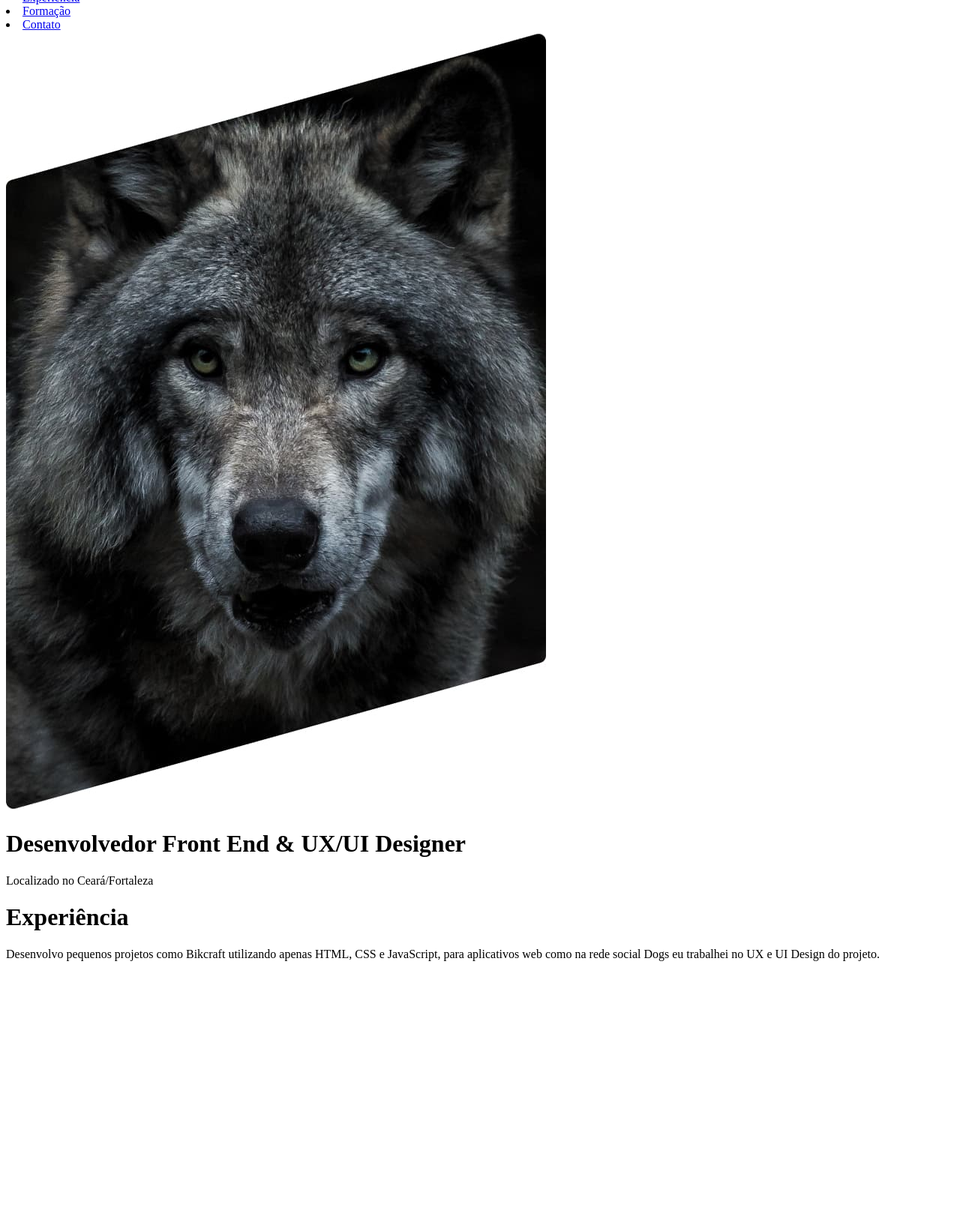
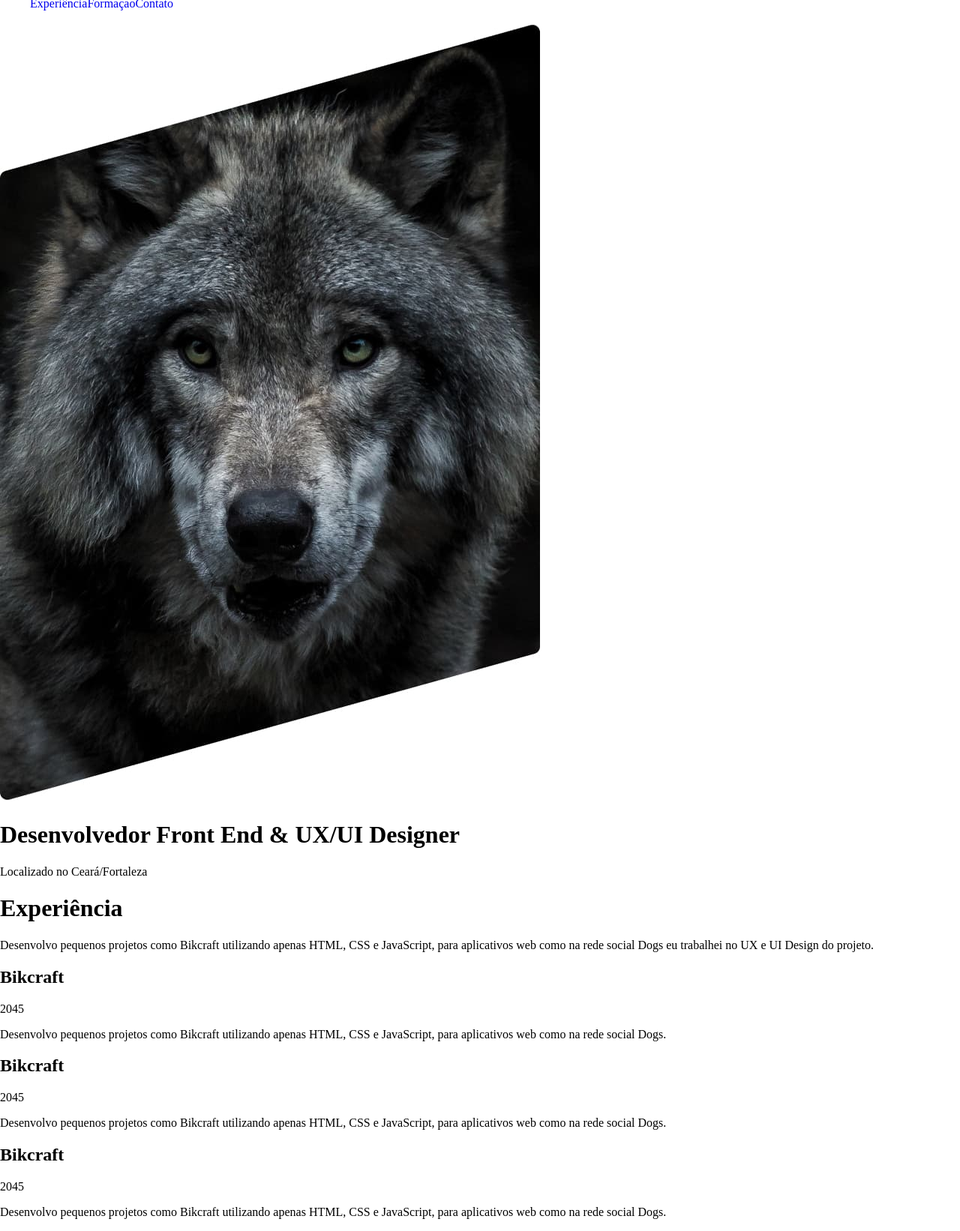
Before and after one commit to AMANDALACER/portfolio, a plain HTML site: page index.html in a window 1280 px wide. Shown: the part 62-1704 px from the top of the page at 75% size. Before the commit the page ends 1360 px from the top, so only its background shows below. Drawn offline with Linux system fonts and the light colour scheme.

Commit message:
style em andamento

```diff
--- a/css/style.css
+++ b/css/style.css
@@ -0,0 +1,13 @@
+body {
+  margin: 0;
+  padding: 0;
+  border: 0;
+}
+
+.header-menu {
+  display: flex;
+  list-style: none;
+}
+a {
+  text-decoration: none;
+}
--- a/index.html
+++ b/index.html
@@ -1,30 +1,49 @@
 <!DOCTYPE html>
 <html lang="pt-br">
+
 <head>
     <meta charset="UTF-8">
     <meta http-equiv="X-UA-Compatible" content="IE=edge">
     <meta name="viewport" content="width=device-width, initial-scale=1.0">
+    <link rel="stylesheet" href="css/style.css">
     <title>Lobo</title>
 </head>
+
 <body>
-    <header>
-
+    <header class="header">
         <img src="img/marca.svg" alt="Logo Marca da Página">
         <nav>
-            <li><a href="#experiencia">Experiência</a></li>
-            <li><a href="#formacão">Formação</a></li>
-            <li><a href="#contato">Contato</a></li>
+            <ul class="header-menu">
+                <li><a href="#experiencia">Experiência</a></li>
+                <li><a href="#formacão">Formação</a></li>
+                <li><a href="#contato">Contato</a></li>
+            </ul>
         </nav>
     </header>
-    <main>
-        <img src="img/perfil.jpg" alt="">
+    <main class="introducao">
+        <img src="img/perfil.jpg" alt="Imagem de um Lobo">
         <h1>Desenvolvedor Front End & UX/UI Designer</h1>
         <p>Localizado no Ceará/Fortaleza</p>
 
-        <div class="experiencia">
+        <div class="tituloexperiencia">
             <h1>Experiência</h1>
             <p>Desenvolvo pequenos projetos como Bikcraft utilizando apenas HTML, CSS e JavaScript, para aplicativos web como na rede social Dogs eu trabalhei no UX e UI Design do projeto.</p>
         </div>
+
+        <section aria-label="projetos">
+            <h1>Bikcraft</h1>
+            <p>2045</p>
+            <p>Desenvolvo pequenos projetos como Bikcraft utilizando apenas HTML, CSS e JavaScript, para aplicativos web como na rede social Dogs.</p>
+
+            <h1>Bikcraft</h1>
+            <p>2045</p>
+            <p>Desenvolvo pequenos projetos como Bikcraft utilizando apenas HTML, CSS e JavaScript, para aplicativos web como na rede social Dogs.</p>
+
+            <h1>Bikcraft</h1>
+            <p>2045</p>
+            <p>Desenvolvo pequenos projetos como Bikcraft utilizando apenas HTML, CSS e JavaScript, para aplicativos web como na rede social Dogs.</p>
+        </section>
     </main>
 </body>
+
 </html>
```
